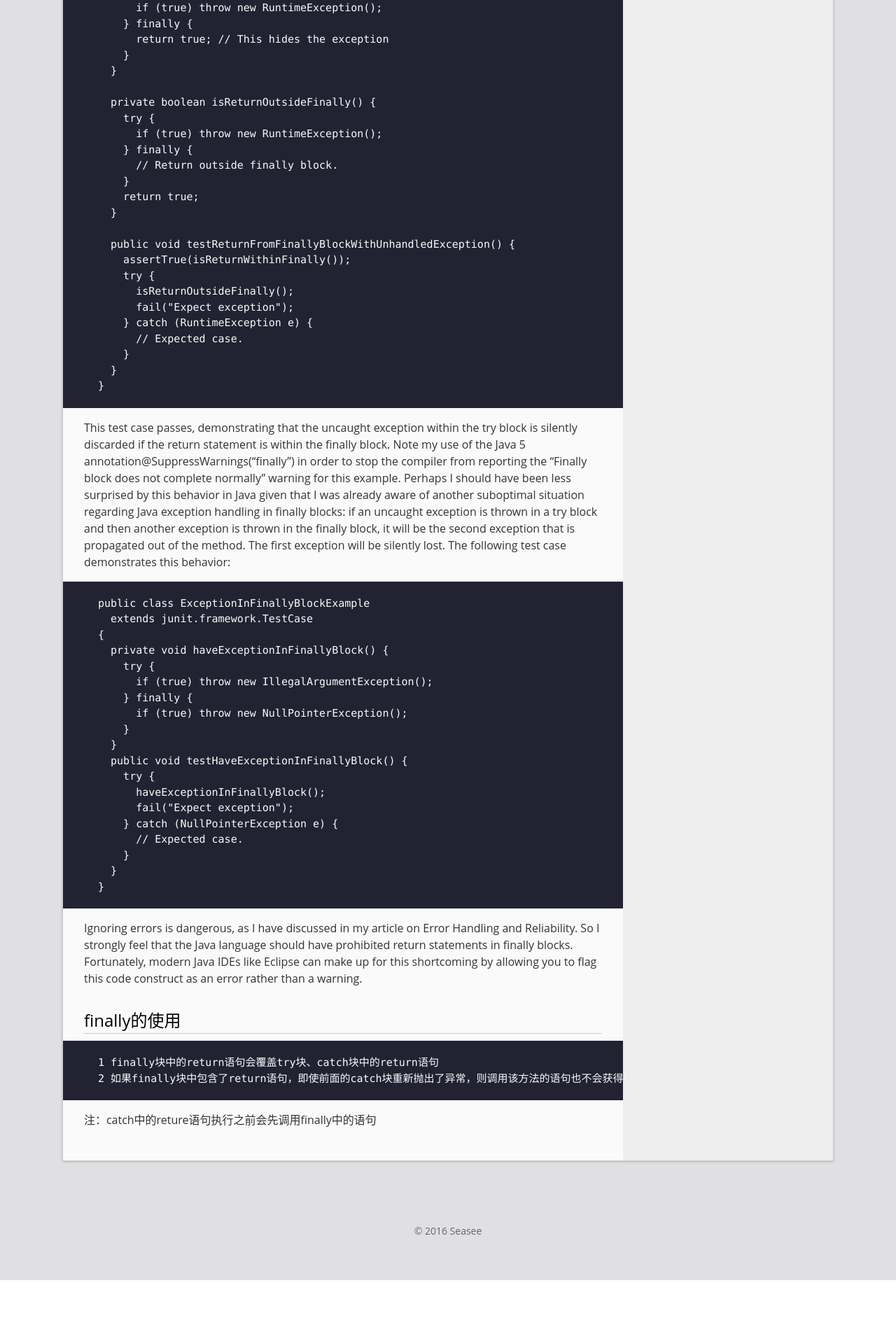
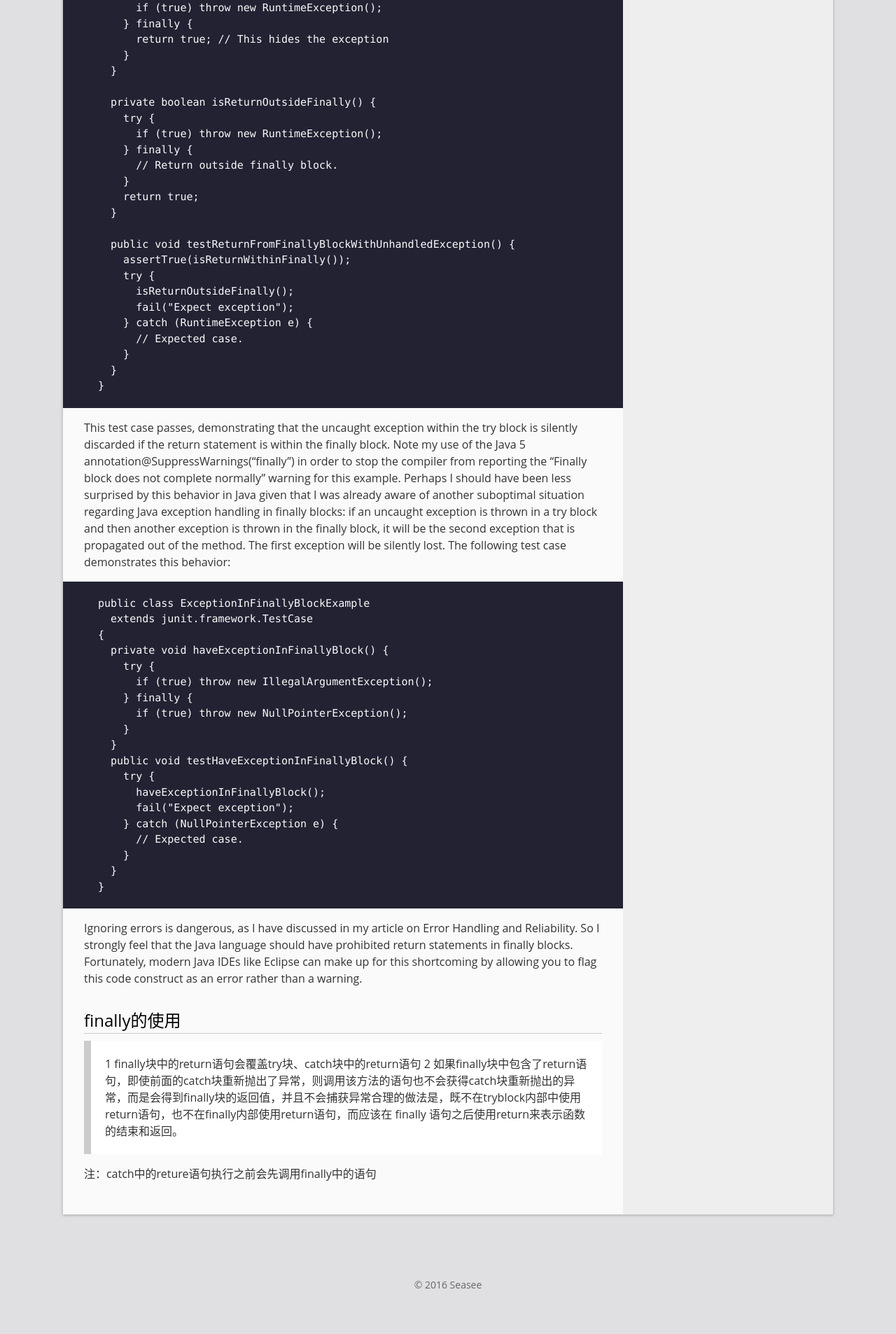
Before and after one commit to E-Present/e-present.github.io, a Jekyll site: the page built from _posts/2014-03-12-exception-finally.md, in a window 1280 px wide. Shown: the part 1569-3475 px from the top of the page at 70% size. Built offline with Jekyll 4.4.1, drawn with Linux system fonts in a browser that asks for light colours; before the commit the page ends 3398 px from its top, so only the background shows below that.

```diff
--- a/_posts/2014-03-12-exception-finally.md
+++ b/_posts/2014-03-12-exception-finally.md
@@ -95,7 +95,7 @@ public class ExceptionInFinallyBlockExample
 Ignoring errors is dangerous, as I have discussed in my article on Error Handling and Reliability. So I strongly feel that the Java language should have prohibited return statements in finally blocks. Fortunately, modern Java IDEs like Eclipse can make up for this shortcoming by allowing you to flag this code construct as an error rather than a warning.
 
 # finally的使用
-    1 finally块中的return语句会覆盖try块、catch块中的return语句
-    2 如果finally块中包含了return语句，即使前面的catch块重新抛出了异常，则调用该方法的语句也不会获得catch块重新抛出的异常，而是会得到finally块的返回值，并且不会捕获异常合理的做法是，既不在tryblock内部中使用return语句，也不在finally内部使用return语句，而应该在 finally 语句之后使用return来表示函数的结束和返回。
+  > 1 finally块中的return语句会覆盖try块、catch块中的return语句
+  > 2 如果finally块中包含了return语句，即使前面的catch块重新抛出了异常，则调用该方法的语句也不会获得catch块重新抛出的异常，而是会得到finally块的返回值，并且不会捕获异常合理的做法是，既不在tryblock内部中使用return语句，也不在finally内部使用return语句，而应该在 finally 语句之后使用return来表示函数的结束和返回。
 
 注：catch中的reture语句执行之前会先调用finally中的语句
```
